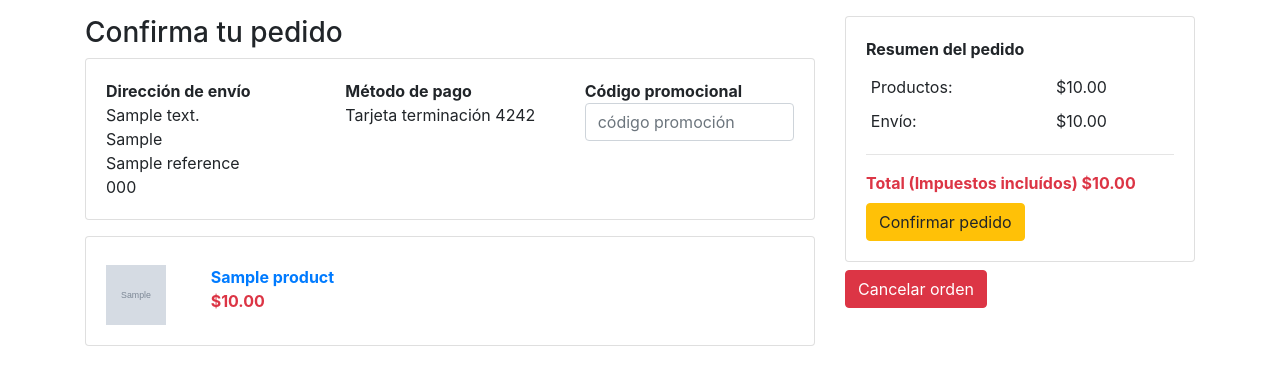
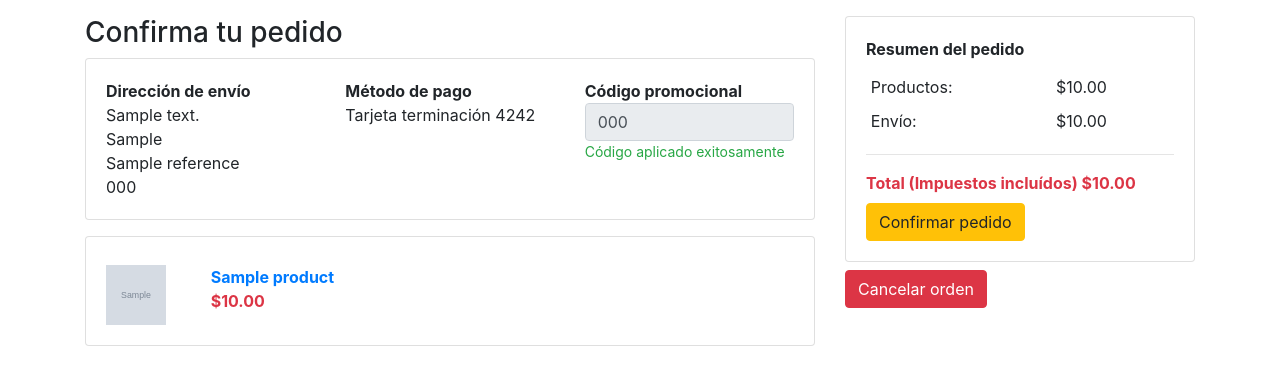
Before and after one commit to Blackstar84/facilito_store, a Django app: template orders/templates/orders/confirm.html in a window 1280 px wide. Shown: the part 112-497 px from the top of the page. Run offline with Django 3.2, Linux system fonts and the light colour scheme; the template is opened without the code that fills it: most values are stand-ins (such as "Sample title", 1, 10 or a date in 2020); grey boxes marked "Sample" are stand-in pictures; parts of the project's set-up code (start-up, migrations or seed data) failed here and were passed over; some libraries are stand-ins or nearby versions.

Commit message:
se agrega hasta la clase de Actualizar DOM

```diff
--- a/orders/templates/orders/confirm.html
+++ b/orders/templates/orders/confirm.html
@@ -45,8 +45,13 @@
                             Código promocional
                         </div>
                         <form id="promocode-form" action="{% url 'promo_codes:validate' %}">
-                            <input type="text" name="code" value="" class="form-control" placeholder="código promoción">
+                            <input type="text" name="code" value="{{ order.promo_code.code }}" class="form-control" placeholder="código promoción" {% if order.promo_code %}readonly {% endif %}>
                         </form>
+                        <div class="text-success" id="promocode-success" style="font-size:14px">
+                            {% if order.promo_code %}
+                                Código aplicado exitosamente
+                            {% endif %}
+                        </div>
                     </div>
                 </div>
             </div>
@@ -84,13 +89,28 @@
             const input = this.code
             const code = input.value
             const url = this.action + "?code=" + code
+            const div_total = document.getElementById('order-total')
+            const div_success = document.getElementById('promocode-success')
 
             //console.log(url)
 
             fetch(url)
                 .then(response=> response.json())
                 .then(response=>{
-                    console.log(response.total)
+                    if(response.status == true){
+                        //Success
+                        div_total.innerHTML = "$" + response.total
+                        div_success.classList.remove('text-danger')
+                        div_success.classList.add('text-success')
+                        div_success.innerHTML = 'Código aplicado exitosamente'
+
+                        input.readOnly = true
+
+                    }else{
+                        div_success.innerHTML = 'Código no válido'
+                        div_success.classList.remove('text-success')
+                        div_success.classList.add('text-danger')
+                    }
                 })
             //console.log(code)
             //console.log('Hola desde el formulario')
--- a/orders/templates/orders/snippets/resume.html
+++ b/orders/templates/orders/snippets/resume.html
@@ -29,8 +29,8 @@
             <hr>
             <div class="font-weight-bold text-danger">
                 Total (Impuestos incluídos)
-                <div class="d-inline-block">
-                    {{ order.total | price_format}}
+                <div class="d-inline-block" id="order-total">
+                    {{ order.total | price_format }}
                 </div>
             </div>
             <div class="mt-2">
```
Also changed, not shown: db.sqlite3.
